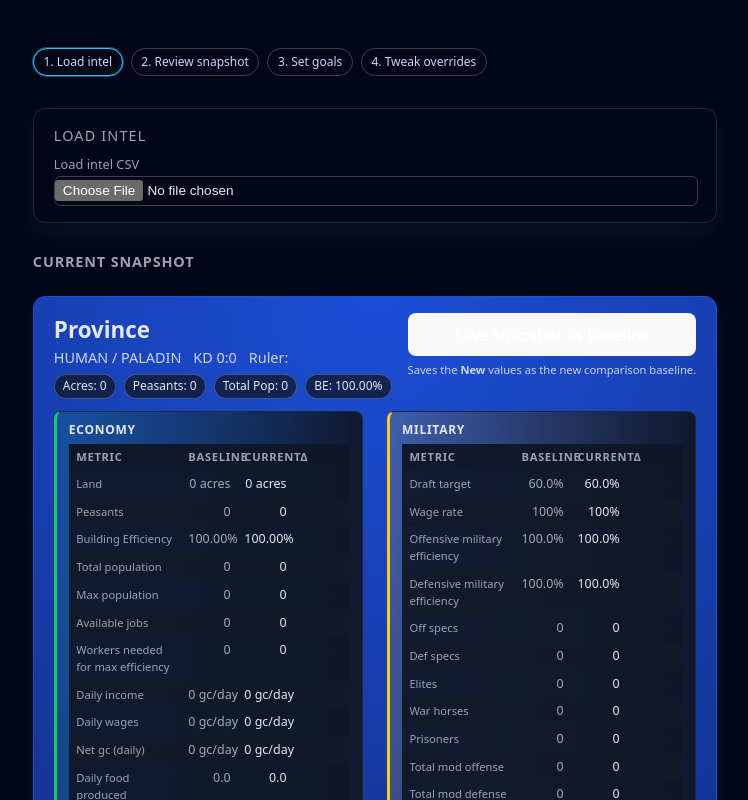
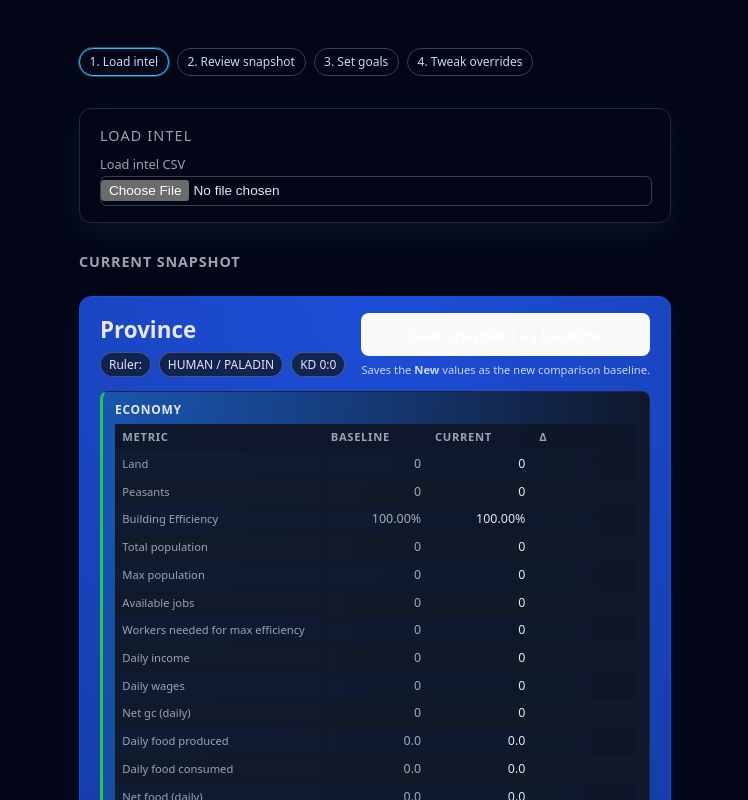
Before and after one commit to Kristoaster/utopia-province-sim, a React (Vite) app: page / in a window 1280 px wide. Shown: the top 800 px of the page, without its empty margins (265-1013 px from the left). Built offline with nearby package versions, Linux system fonts and the light colour scheme.

Commit message:
WIP updating inputs and interface

```diff
--- a/src/App.css
+++ b/src/App.css
@@ -512,12 +512,20 @@ body {
 }
 
 /* Generic 2-column layout for card contents */
-.card-columns {
+.card-columns.snapshot-sections {
     display: grid;
-    grid-template-columns: repeat(auto-fit, minmax(220px, 1fr));
-    column-gap: 1.5rem;
-    row-gap: 0.25rem;
+    grid-template-columns: repeat(auto-fit, minmax(340px, 1fr));
+    column-gap: 1rem;
+    row-gap: 0.75rem;
 }
+
+/* On narrow screens, just stack them */
+@media (max-width: 900px) {
+    .card-columns.snapshot-sections {
+        grid-template-columns: 1fr;
+    }
+}
+
 
 /* Keep field rows looking the same inside the grid */
 .card-columns .field-row {
--- a/src/App.tsx
+++ b/src/App.tsx
@@ -403,29 +403,19 @@ function App() {
                     <div>
                         <div className="throne-name">{province.name}</div>
                         <div className="throne-sub">
-                            <span>
-                                {province.race} / {province.personality}
-                            </span>
-                            <span>KD {province.location}</span>
-                            <span>
+                        </div>
+                        <div className="throne-pills">
+                            <span className="pill">
                                 Ruler: {province.rulerName}
                                 {province.honorLevel
                                     ? ` (Honor ${province.honorLevel})`
                                     : ""}
                             </span>
-                        </div>
-                        <div className="throne-pills">
-                            <span className="pill">
-                                Acres: {province.acres.toLocaleString()}
+                            <span className={"pill"}>
+                                {province.race} / {province.personality}
                             </span>
                             <span className="pill">
-                                Peasants: {province.peasants.toLocaleString()}
-                            </span>
-                            <span className="pill">
-                                Total Pop: {totalPop.toLocaleString()}
-                            </span>
-                            <span className="pill">
-                                BE: {(beResult.be * 100).toFixed(2)}%
+                                KD {province.location}
                             </span>
                         </div>
                     </div>
@@ -460,7 +450,7 @@ function App() {
                                 label="Land"
                                 baselineValue={baselineProvince.acres}
                                 currentValue={province.acres}
-                                format={(v) => `${v.toLocaleString()} acres`}
+                                format={(v) => `${v.toLocaleString()}`}
                                 showPercentDelta={false}
                             />
 
@@ -511,24 +501,24 @@ function App() {
                                 label="Daily income"
                                 baselineValue={baselineMetrics.dailyIncome}
                                 currentValue={dailyIncome}
-                                format={(v) => `${v.toFixed(0)} gc/day`}
-                                formatDelta={(d) => `${d.toFixed(0)} gc/day`}
+                                format={(v) => `${v.toFixed(0)}`}
+                                formatDelta={(d) => `${d.toFixed(0)}`}
                             />
 
                             <SnapshotMetric
                                 label="Daily wages"
                                 baselineValue={baselineMetrics.dailyWages}
                                 currentValue={dailyWages}
-                                format={(v) => `${v.toFixed(0)} gc/day`}
-                                formatDelta={(d) => `${d.toFixed(0)} gc/day`}
+                                format={(v) => `${v.toFixed(0)}`}
+                                formatDelta={(d) => `${d.toFixed(0)}`}
                             />
 
                             <SnapshotMetric
                                 label="Net gc (daily)"
                                 baselineValue={baselineMetrics.dailyNetIncome}
                                 currentValue={dailyNetIncome}
-                                format={(v) => `${v.toFixed(0)} gc/day`}
-                                formatDelta={(d) => `${d.toFixed(0)} gc/day`}
+                                format={(v) => `${v.toFixed(0)}`}
+                                formatDelta={(d) => `${d.toFixed(0)}`}
                             />
 
                             <SnapshotMetric
```
